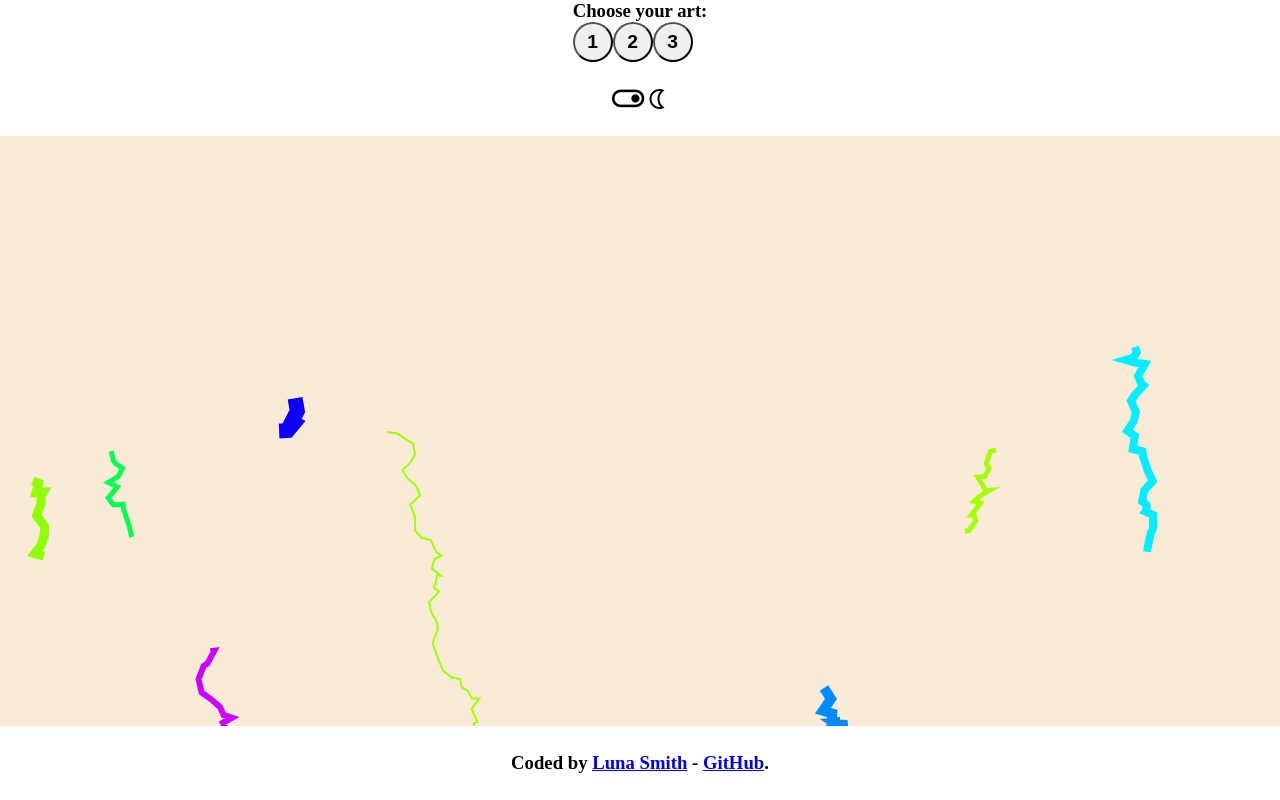
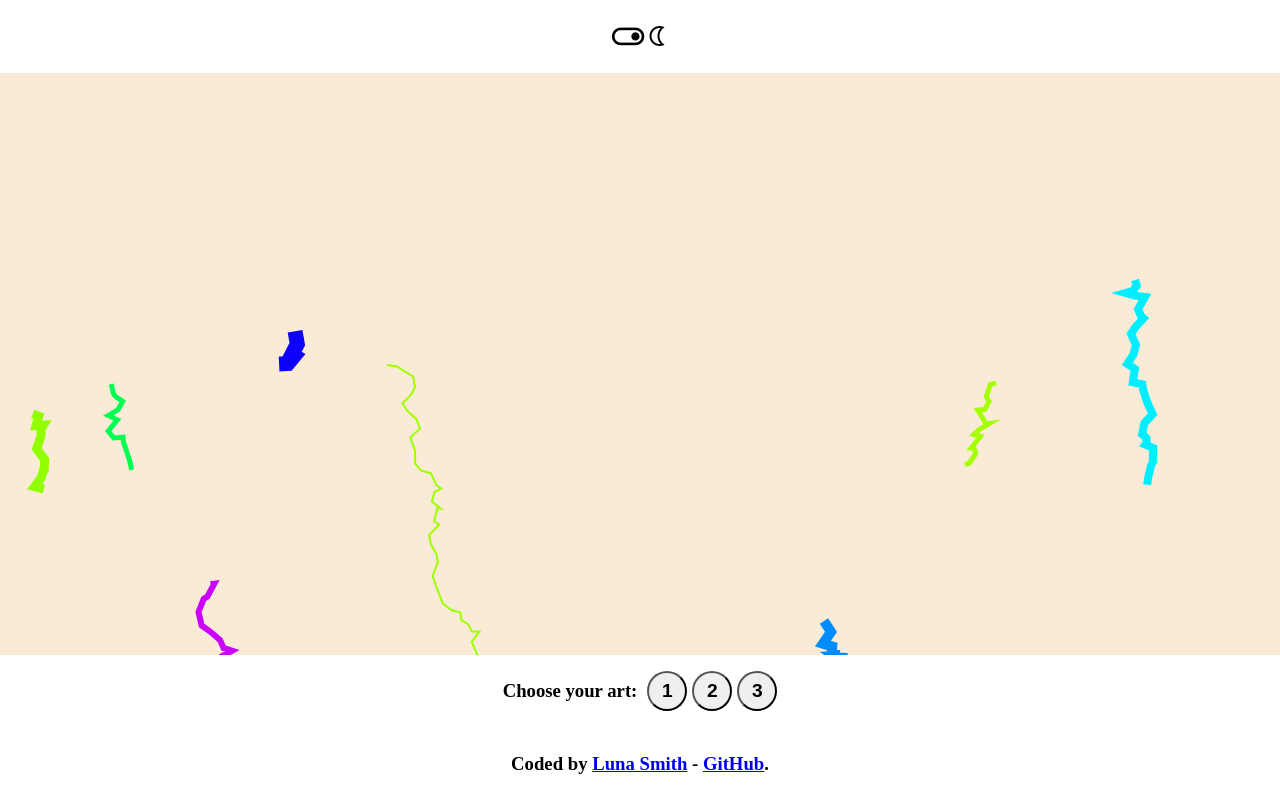
Before and after one commit to Lu-Smith/line_and_path_canvas_vue, a Vue app: page / in a window 1280 px wide. Built offline with nearby package versions, Linux system fonts and the light colour scheme.

Commit message:
Updated App.vue

```diff
--- a/src/App.vue
+++ b/src/App.vue
@@ -10,19 +10,19 @@ const mode = ref(false);
 
 <template>
   <div class="appContainer">
-    <div class="buttonContainer">
+    <div class="headerContainer">
+      <Header v-model:mode="mode" />
+    </div>
+    <div class="canvasContainer">
+      <MainCanvas :mode="mode" />
+    </div>
+    <div class="buttonsContainer">
       <h3>Choose your art:</h3>
       <div class="buttons">
         <button>1</button>
         <button>2</button>
         <button>3</button>
       </div>
-    </div>
-    <div class="headerContainer">
-      <Header v-model:mode="mode" />
-    </div>
-    <div class="canvasContainer">
-      <MainCanvas :mode="mode" />
     </div>
     <div class="footerContainer">
       <Footer :mode="mode" />
@@ -58,6 +58,24 @@ const mode = ref(false);
   overflow: hidden;
 }
 
+.buttonsContainer{
+  flex: 1;
+  display: flex;
+  align-items: center;
+  justify-content: center;
+  flex-direction: row;
+  gap: 10px;
+}
+
+.buttons {
+  flex: 8;
+  display: flex;
+  align-items: center;
+  justify-content: center;
+  flex-direction: row;
+  gap: 5px;
+}
+
 .footerContainer{
   flex: 1;
   display: flex;
```
